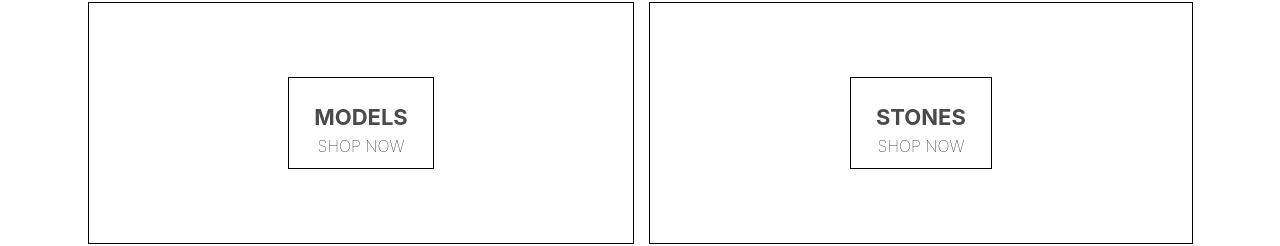
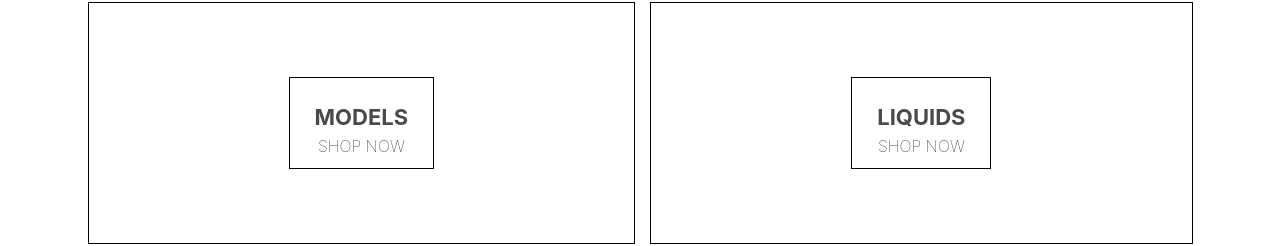
Before and after one commit to SimmoJoh98/ECommerceTest, a React (Create React App) app in the folder epic-stone-store/: page / in a window 1280 px wide. Shown: the part 275-521 px from the top of the page. Built offline with nearby package versions, Linux system fonts and the light colour scheme.

Commit message:
Forgot category title kekw

```diff
--- a/epic-stone-store/src/homepage.component.jsx
+++ b/epic-stone-store/src/homepage.component.jsx
@@ -30,7 +30,7 @@
             </div>
             <div className="menu-item">
                 <div className="content">
-                    <h1 className="title">STONES</h1>
+                    <h1 className="title">LIQUIDS</h1>
                     <span className="subtitle">SHOP NOW</span>
                 </div>
             </div>
```
